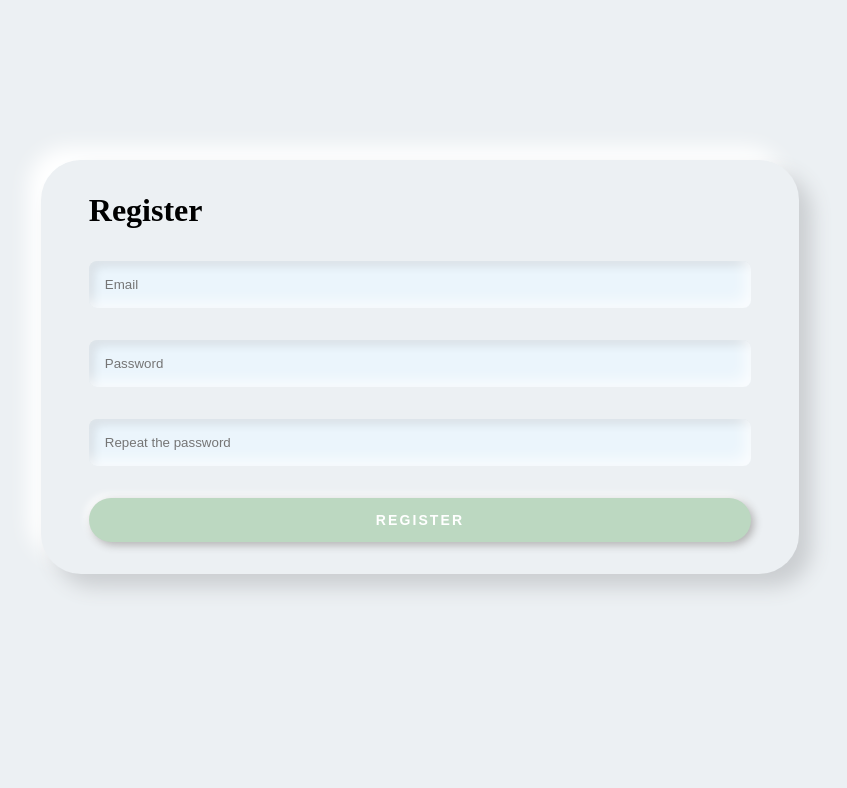
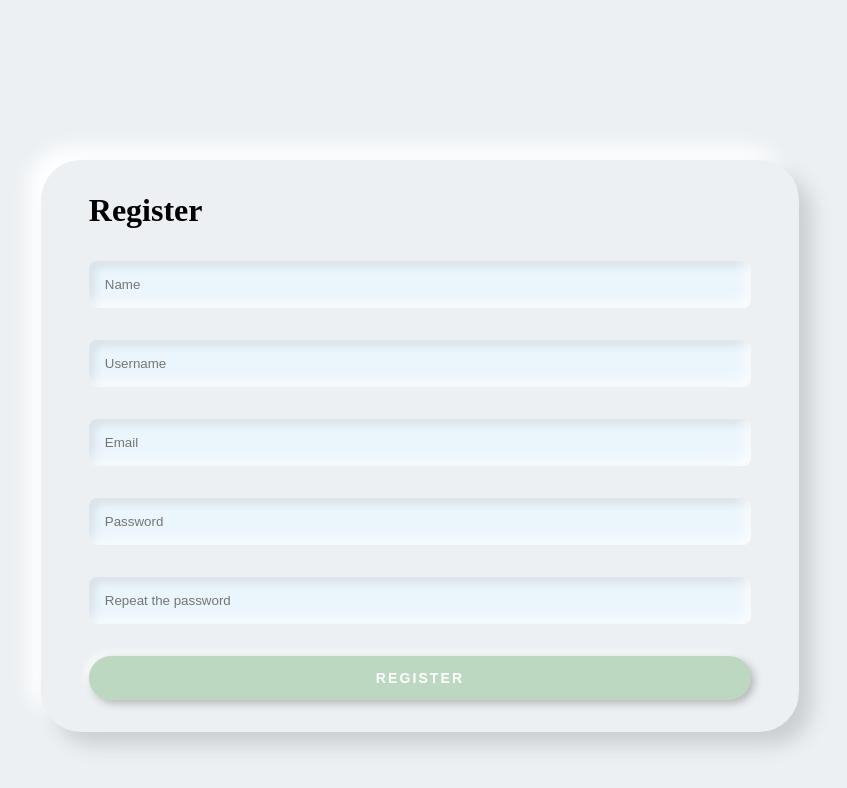
Before and after one commit to cga353/WordPlay, an Angular app in the folder WordPlay/: page /register in a window 1280 px wide. Shown: the top 788 px of the page, without its empty margins (220-1067 px from the left). Built offline with nearby package versions, Linux system fonts and the light colour scheme.

Commit message:
Avance login

```diff
--- a/WordPlay/src/app/app.routes.ts
+++ b/WordPlay/src/app/app.routes.ts
@@ -6,8 +6,8 @@ import { LoginComponent } from './login/login.component';
 import { RegisterComponent } from './register/register.component';
 
 export const routes: Routes = [
-    { path: '', redirectTo: '/inicio', pathMatch: 'full' },
-    { path: 'inicio', component: TableroComponent },
+    { path: '', redirectTo: '/home', pathMatch: 'full' },
+    { path: 'home', component: TableroComponent },
     { path: 'profile', component: ProfileComponent },
     { path: 'word-list', component: WordListComponent },
     { path: "login", component: LoginComponent, pathMatch: "full" },
--- a/WordPlay/src/app/login/login.component.html
+++ b/WordPlay/src/app/login/login.component.html
@@ -1,20 +1,20 @@
 <div class="login">
-    <form class="custom-form" method="post">
+  <form class="custom-form" (ngSubmit)="login()" #loginForm="ngForm">
     <h1>Login</h1>
     <input
-        type="email"
-        [(ngModel)]="email"
-        name="email"
-        placeholder="Email"
-        required="required"
+      type="text"
+      [(ngModel)]="userName"
+      name="userName"
+      placeholder="Username"
+      required
     />
     <input
       type="password"
       [(ngModel)]="password"
       name="password"
       placeholder="Password"
-        required="required"
+      required
     />
-      <button type="submit" (click)="login()">Log in</button>
+    <button type="submit">Login</button>
   </form>
 </div>
--- a/WordPlay/src/app/login/login.component.ts
+++ b/WordPlay/src/app/login/login.component.ts
@@ -1,5 +1,7 @@
 import { Component } from '@angular/core';
 import { FormsModule } from '@angular/forms';
+import { UserService } from '../services/user.service';
+import { Router } from '@angular/router';
 
 @Component({
   selector: 'app-login',
@@ -11,11 +13,31 @@ import { FormsModule } from '@angular/forms';
 export class LoginComponent {
   email: string | undefined;
   password: string | undefined;
+  userName: string | undefined;
 
-  constructor() { }
+  constructor(private userService: UserService, private router: Router) {
+    console.log('LoginComponent constructor');
+  }
 
   login() {
-    console.log(this.email);
-    console.log(this.password);
+    if (!this.userName || !this.password) {
+      console.error('Username and password are required');
+      return;
+    }
+
+    this.userService.validateUser(this.userName, this.password)
+      .subscribe(
+        user => {
+          console.log('User:', user);
+          // Redirigir a la página principal u otra página deseada
+          this.router.navigate(['/home']);
+        },
+        error => {
+          console.error('Error:', error);
+          // Manejar el error aquí, por ejemplo, mostrar un mensaje de error al usuario
+        }
+      );
   }
+
+
 }
--- a/WordPlay/src/app/register/register.component.html
+++ b/WordPlay/src/app/register/register.component.html
@@ -1,27 +1,41 @@
 <div class="register">
-    <form class="custom-form" method="post">
+  <form class="custom-form" (ngSubmit)="register()" #registerForm="ngForm">
     <h1>Register</h1>
+    <input
+      type="text"
+      [(ngModel)]="name"
+      name="name"
+      placeholder="Name"
+      required
+    />
+    <input
+      type="text"
+      [(ngModel)]="userName"
+      name="userName"
+      placeholder="Username"
+      required
+    />
     <input
       type="email"
       [(ngModel)]="email"
       name="email"
       placeholder="Email"
-        required="required"
+      required
     />
     <input
       type="password"
       [(ngModel)]="password"
       name="password"
       placeholder="Password"
-        required="required"
+      required
     />
     <input
       type="password"
       [(ngModel)]="confirmPassword"
-        name="password"
+      name="confirmPassword"
       placeholder="Repeat the password"
-        required="required"
+      required
     />
-      <button type="submit" (click)="register()">Register</button>
+    <button type="submit">Register</button>
   </form>
 </div>
--- a/WordPlay/src/app/register/register.component.ts
+++ b/WordPlay/src/app/register/register.component.ts
@@ -1,5 +1,7 @@
 import { Component } from '@angular/core';
 import { FormsModule } from '@angular/forms';
+import { UserService } from '../services/user.service';
+import { Router } from '@angular/router';
 
 @Component({
   selector: 'app-register',
@@ -9,14 +11,37 @@ import { FormsModule } from '@angular/forms';
   styleUrl: './register.component.css'
 })
 export class RegisterComponent {
+  name: string | undefined;
+  userName: string | undefined;
   email: string | undefined;
   password: string | undefined;
   confirmPassword: string | undefined;
 
-  constructor() {}
+  constructor(private userService: UserService, private router: Router) {}
 
   register() {
-    console.log(this.email);
-    console.log(this.password);
+    if (this.password !== this.confirmPassword) {
+      // this.toastr.error('Passwords do not match!', 'Error');
+      return;
+    }
+
+    const user = {
+      name: this.name,
+      userName: this.userName, // Ensure consistent naming
+      email: this.email,
+      password: this.password
+    };
+
+    this.userService.register(user).subscribe(
+      (data) => {
+        // this.toastr.success('User registered successfully', 'Success');
+        console.log('User registered successfully', data);
+        this.router.navigate(['/login']);
+      },
+      (error) => {
+        // this.toastr.error('Error registering user', 'Error');
+        console.error('Error registering user', error);
+      }
+    );
   }
 }
--- /dev/null
+++ b/WordPlay/src/app/services/user.service.ts
@@ -0,0 +1,29 @@
+import { Injectable } from '@angular/core';
+import { HttpClient, HttpParams } from '@angular/common/http';
+import { Observable } from 'rxjs';
+
+@Injectable({
+  providedIn: 'root'
+})
+export class UserService {
+
+  private backendUrl = 'http://localhost:8080/api/users';
+
+  constructor(private http: HttpClient) {}
+
+  validateUser(userName: string, password: string): Observable<boolean> {
+    // Construye los parámetros de la consulta
+    const params = new HttpParams()
+      .set('userName', userName)
+      .set('password', password);
+
+    // Realiza la solicitud GET con los parámetros de consulta
+    return this.http.get<boolean>(`${this.backendUrl}/validate`, { params });
+  }
+
+  register(user: any): Observable<any> {
+    return this.http.post(this.backendUrl, user);
+  }
+
+
+}
```
Also changed, not shown: WordPlay/src/app/services/word.service.ts (added, +9 -0 lines), 2 other files (tests, documents, lock files or other folders). Lines whose indentation alone changed are shown as unchanged.
